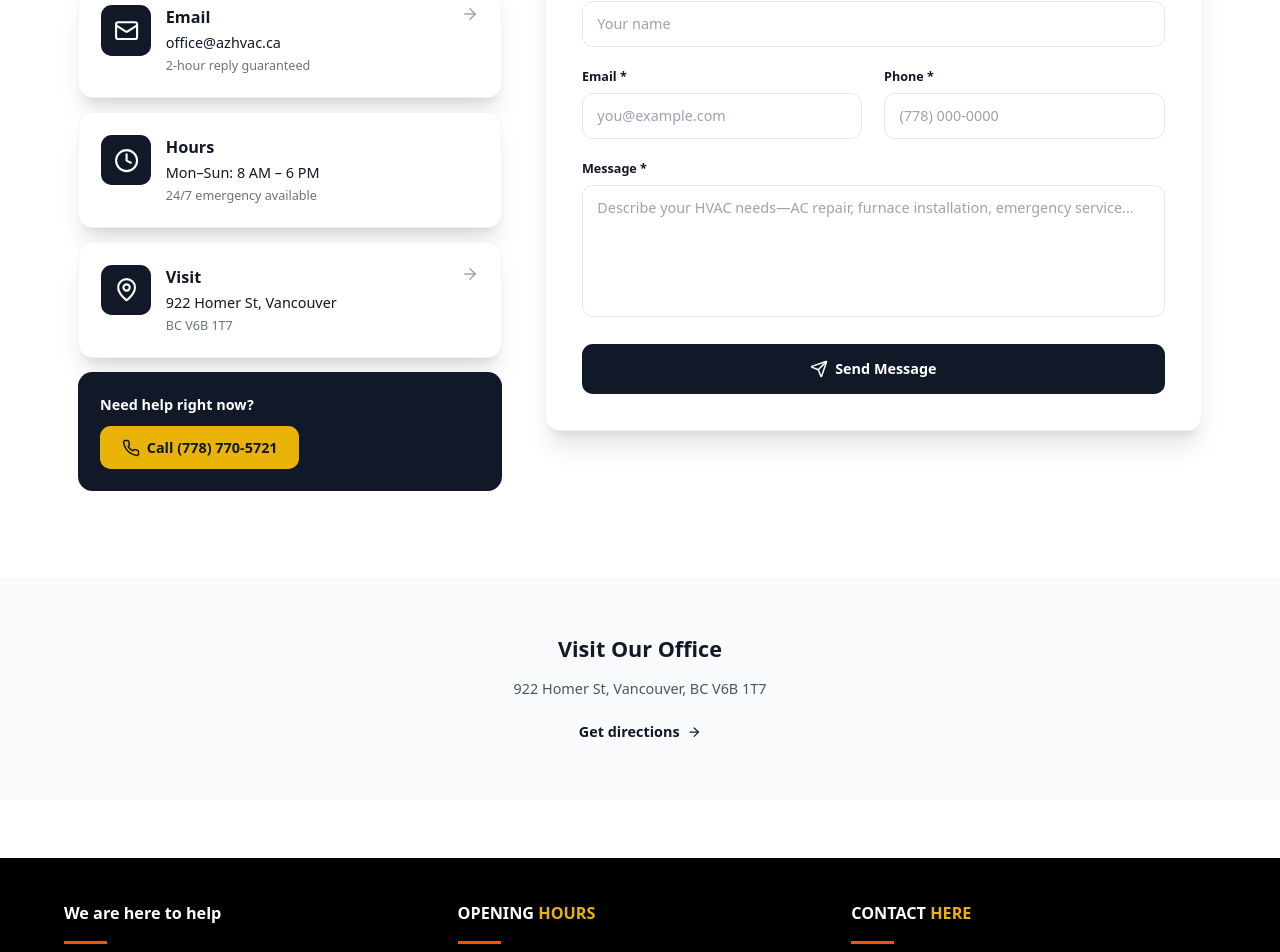
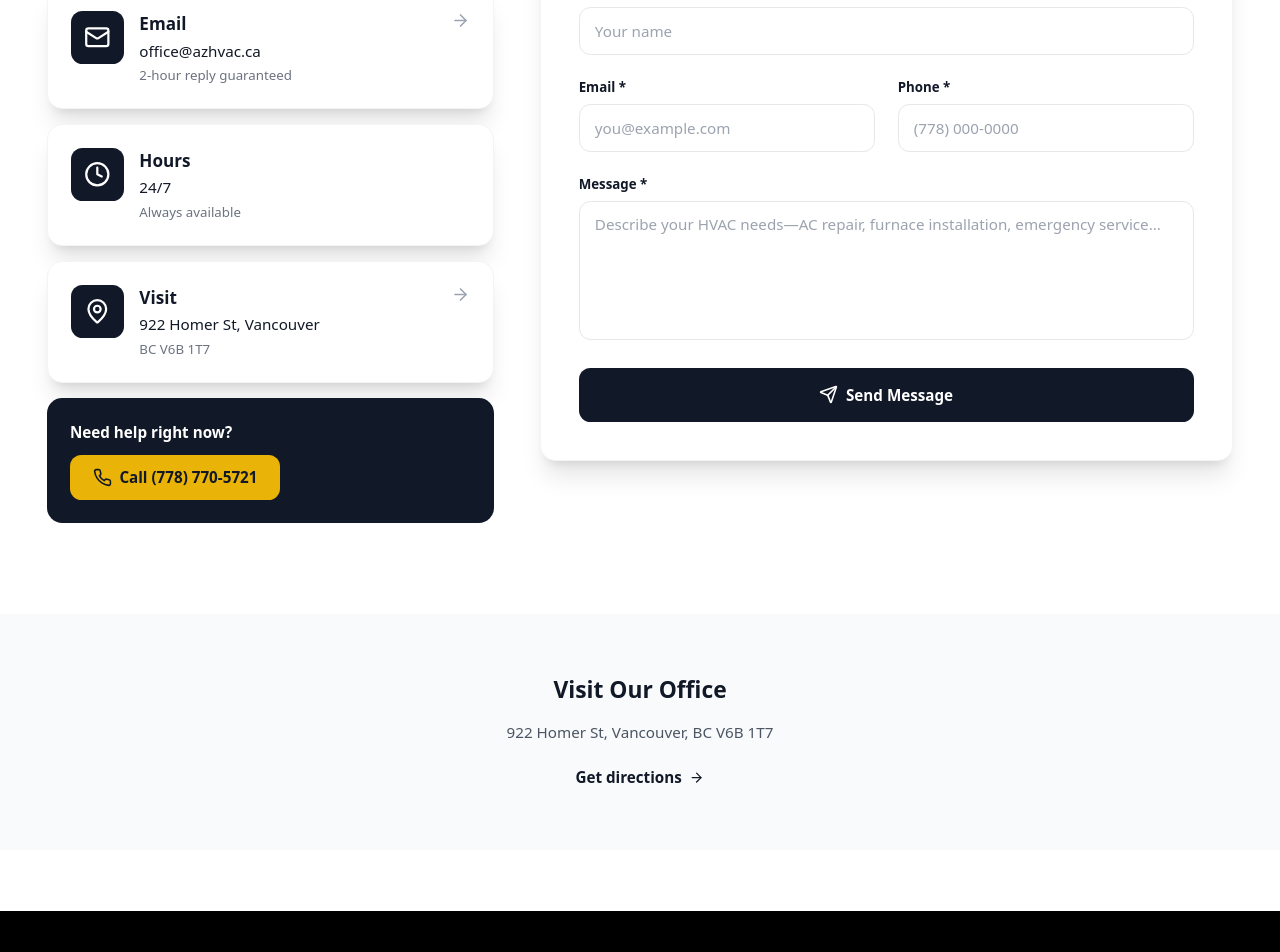
Before and after one commit to ProprietorIvan/AZHVACVANCOUVER, a Next.js app: page /contact in a window 1280 px wide. Shown: the part 504-1456 px from the top of the page. Built offline with nearby package versions, Linux system fonts and the light colour scheme.

Commit message:
Update hours to 24/7, zoom site in 5%
- Footer: Opening hours now 24/7
- Contact page: Hours display 24/7
- Schema/SEO: openingHours 00:00-23:59 across Footer, index, contact, seo.ts
- Site zoom: 90% → 95%

Made-with: Cursor

```diff
--- a/src/components/Footer.tsx
+++ b/src/components/Footer.tsx
@@ -43,8 +43,8 @@ const Footer = () => {
         "Saturday",
         "Sunday",
       ],
-      opens: "08:00",
-      closes: "18:00",
+      opens: "00:00",
+      closes: "23:59",
     },
   };
 
@@ -89,9 +89,7 @@ const Footer = () => {
                 aria-hidden="true"
               ></div>
               <p className="text-gray-300">
-                Mon–Sun: 8 AM – 6 PM
-                <br />
-                24/7 Emergency Service Available
+                24/7
               </p>
             </section>
 
--- a/src/pages/contact/index.tsx
+++ b/src/pages/contact/index.tsx
@@ -82,9 +82,9 @@ const ContactUs = () => {
     {
       icon: Clock,
       title: "Hours",
-      content: "Mon–Sun: 8 AM – 6 PM",
+      content: "24/7",
       link: null,
-      desc: "24/7 emergency available",
+      desc: "Always available",
     },
     {
       icon: MapPin,
--- a/src/pages/index.tsx
+++ b/src/pages/index.tsx
@@ -122,7 +122,7 @@ const Home: NextPage = () => {
     },
     areaServed: "Vancouver Metropolitan Area",
     priceRange: "$$",
-    openingHours: "Mo-Su 08:00-18:00",
+    openingHours: "Mo-Su 00:00-23:59",
     telephone: "+17787705721",
   };
 
--- a/src/styles/globals.css
+++ b/src/styles/globals.css
@@ -2,9 +2,9 @@
 @tailwind components;
 @tailwind utilities;
 
-/* Zoom out whole site by 10% */
+/* Site zoom: 95% (slightly zoomed out from default) */
 html {
-  font-size: 90%;
+  font-size: 95%;
 }
 
 .mask-stripes {
--- a/src/utils/seo.ts
+++ b/src/utils/seo.ts
@@ -101,8 +101,8 @@ export const generateLocalBusinessSchema = (gmbProfile: GMBProfile) => {
           "Saturday",
           "Sunday",
         ],
-        opens: "08:00",
-        closes: "18:00",
+        opens: "00:00",
+        closes: "23:59",
       },
     ],
     hasOfferCatalog: {
```
